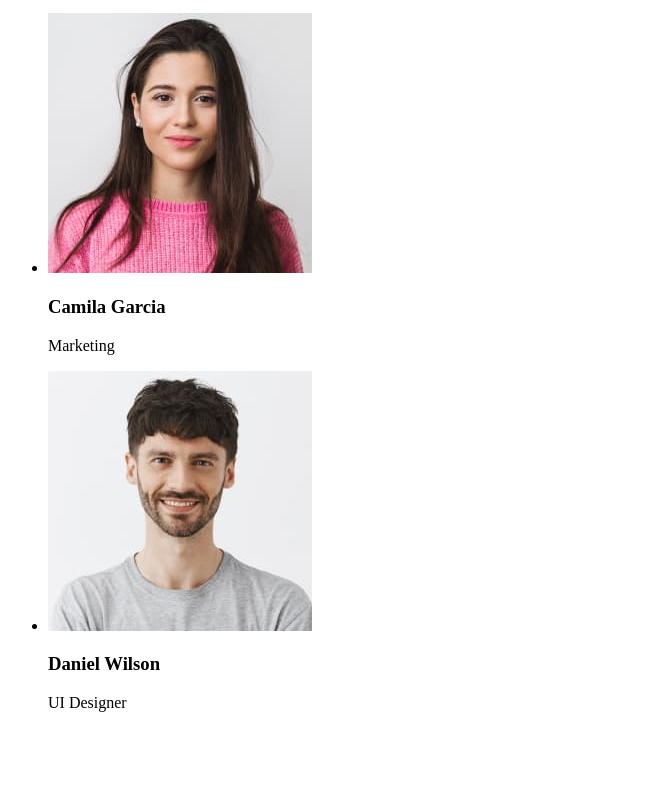
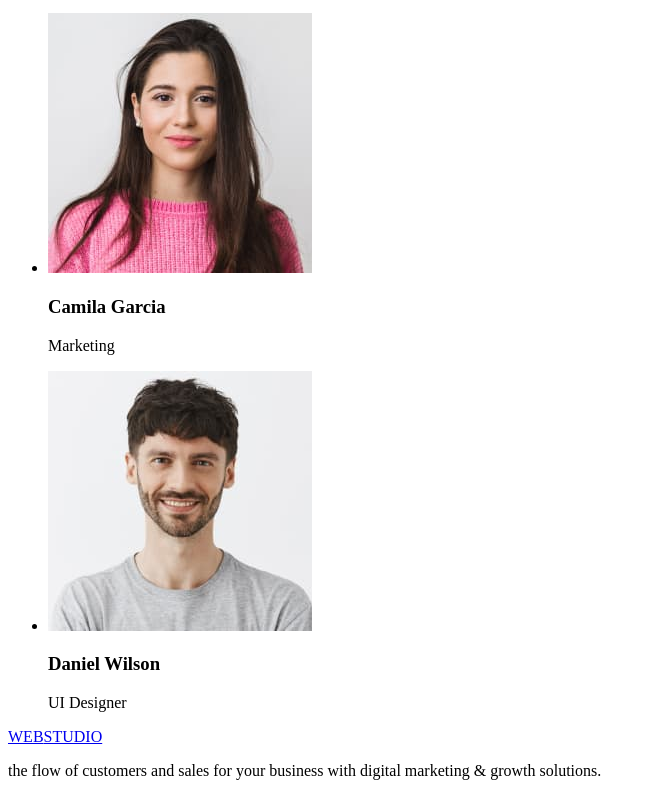
Before and after one commit to Oleksander-Kozlov/goit-markup-hw-01, a plain HTML site: page index.html in a window 1280 px wide. Shown: the part 2368-3164 px from the top of the page, without its empty margins (0-652 px from the left). Before the commit the page ends 3096 px from the top, so only its background shows below. Drawn offline with Linux system fonts and the light colour scheme.

Commit message:
add footer

```diff
--- a/index.html
+++ b/index.html
@@ -149,5 +149,13 @@
         </ul>
       </section>
     </main>
+    <!-- футер -->
+    <footer>
+      <a href="/"> <span>WEB</span>STUDIO</a>
+      <p>
+        the flow of customers and sales for your business with digital marketing
+        & growth solutions.
+      </p>
+    </footer>
   </body>
 </html>
```
